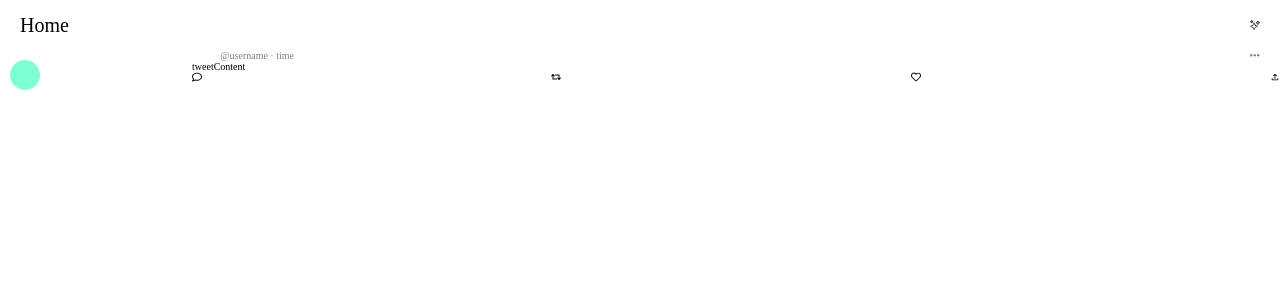
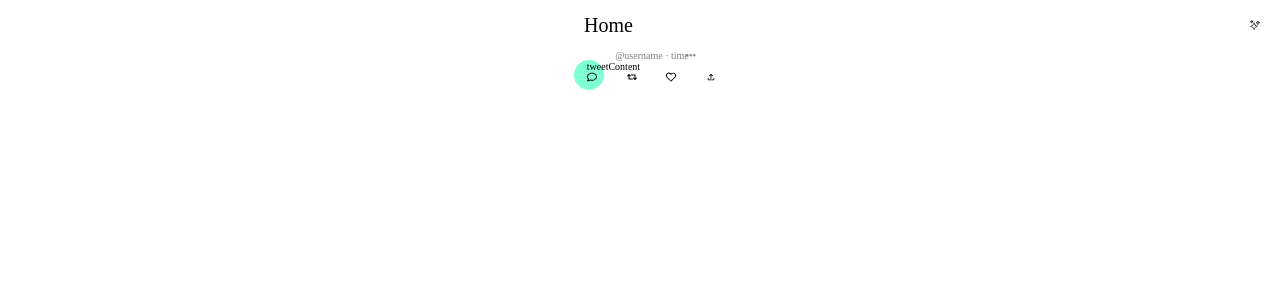
Before and after one commit to die-h/react-portfolio, a Next.js app: page /twitter-home in a window 1280 px wide. Shown: the top 300 px of the page. Built offline with nearby package versions, Linux system fonts and the light colour scheme.

Commit message:
bit of work on stlyes

```diff
--- a/src/components/TwiterTimeline/Header/Header.tsx
+++ b/src/components/TwiterTimeline/Header/Header.tsx
@@ -8,9 +8,7 @@ const Header = () => {
       <section className={style.header}>
         <button className={style.menuMobileButton}>pic</button>
         <p className={style.headerTitle}>Home</p>
-        {/* <button className={style.sparkle}> */}
-          <IoSparklesOutline  className={style.sparkle} />
-        {/* </button> */}
+        <IoSparklesOutline className={style.sparkle} />
       </section>
     </>
   );
--- /dev/null
+++ b/src/components/TwiterTimeline/TwitterTimeline/TwitterTimeline.module.scss
@@ -0,0 +1,3 @@
+.timeline {
+  max-width: 600px;
+}
--- a/src/components/TwiterTimeline/TwitterTimeline/TwitterTimeline.tsx
+++ b/src/components/TwiterTimeline/TwitterTimeline/TwitterTimeline.tsx
@@ -1,13 +1,14 @@
 import React from "react";
 import { Header } from "components/TwiterTimeline";
 import { Tweet } from "components/TwiterTimeline";
+import style from "./TwitterTimeline.module.scss"
 
 const TwitterTimeline = () => {
   return (
-    <>
+    <section className={style.timeline}>
       <Header />
       <Tweet />
-    </>
+    </section>
   );
 };
 
--- a/src/pages/twitter-home.tsx
+++ b/src/pages/twitter-home.tsx
@@ -6,9 +6,15 @@ const TwitterHome = () => {
   return (
     <>
       <Head>
-        <title>Twitter Timeline</title>
+        <title>
+          Twitter Timeline
+        </title>
       </Head>
-      <TwitterTimeline />
+      <div style={{ display: "flex", justifyContent: "center" }}>
+        <div></div>
+        <TwitterTimeline />
+        <div></div>
+      </div>
     </>
   );
 };
```
